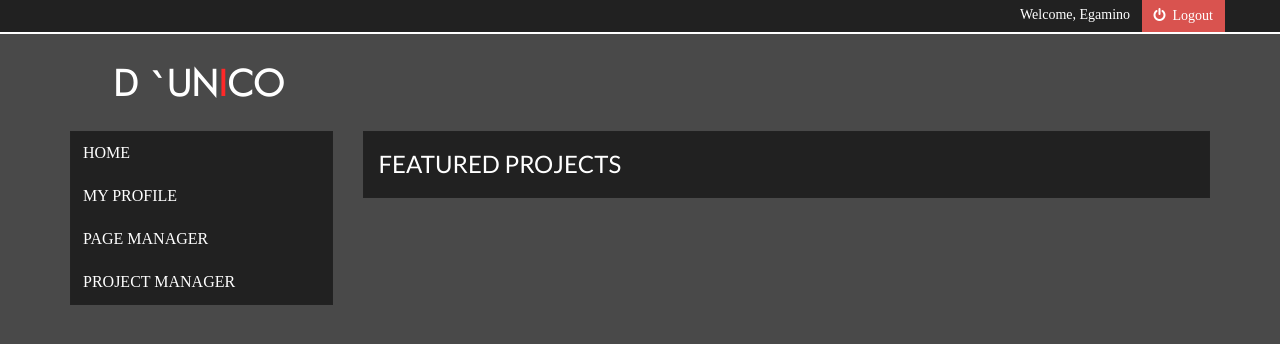
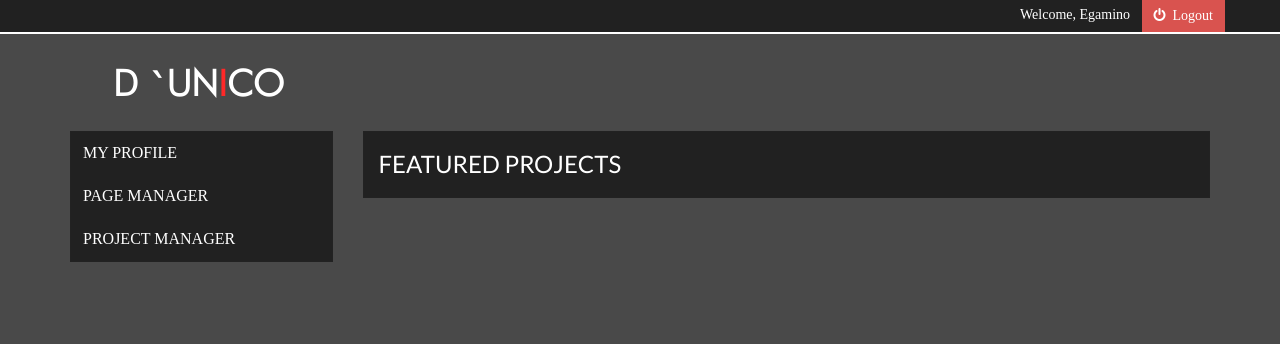
Before and after one commit to gnegamino/DUNICO, a PHP site: page /admin/home.php in a window 1280 px wide. Shown: the top 344 px of the page. Run offline with PHP 8.4, Linux system fonts and the light colour scheme; a user stored in the database is signed in; some web fonts are replaced.

Commit message:
Updated Linking of Admin Home

```diff
--- a/admin/scripts/login.js
+++ b/admin/scripts/login.js
@@ -34,7 +34,7 @@
 				}
 				else{
 					$("#messagebox_2").addClass('lblmsg success dark').html('Connected!').promise().done(function(){
-						window.location.href = "home.php";
+						window.location.href = "page_manager.php";
 					});
 				}
 			}
--- a/admin/templates/admin_sidebar_logo.php
+++ b/admin/templates/admin_sidebar_logo.php
@@ -1,5 +1,5 @@
 <div class="row">
 	<div class="col-md-3">
-		<a class="a-logo-lnk" href="home.php"><div class="a-logo">D `UN<span class="i-red">I</span>CO</div></a>
+		<a class="a-logo-lnk" href="page_manager.php"><div class="a-logo">D `UN<span class="i-red">I</span>CO</div></a>
 	</div>
 </div>
--- a/admin/templates/admin_sidebar_menu.php
+++ b/admin/templates/admin_sidebar_menu.php
@@ -1,5 +1,4 @@
 <div class="a-sidebar">
-	<a href="home.php"><div>Home</div></a>
 	<a href="profile.php"><div>My Profile</div></a>
 	<a href="page_manager.php"><div>Page Manager</div></a>
 	<a href="project_manager.php"><div>Project Manager</div></a>
```
